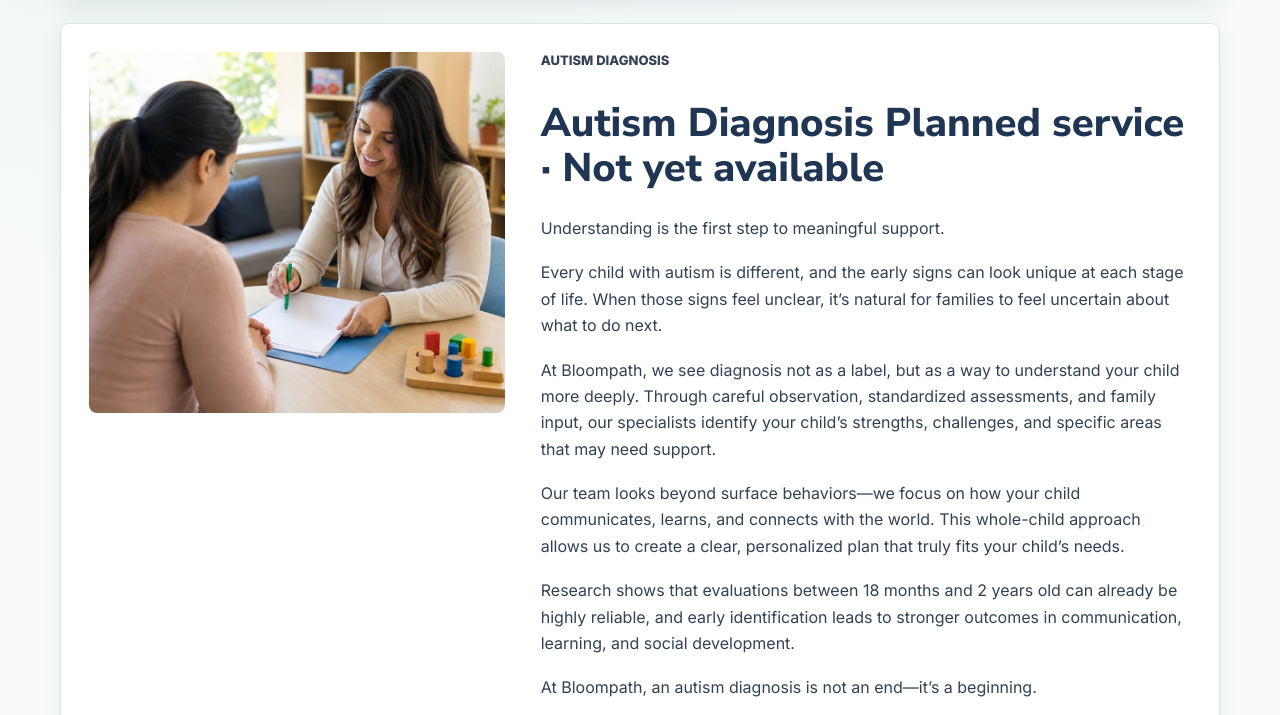
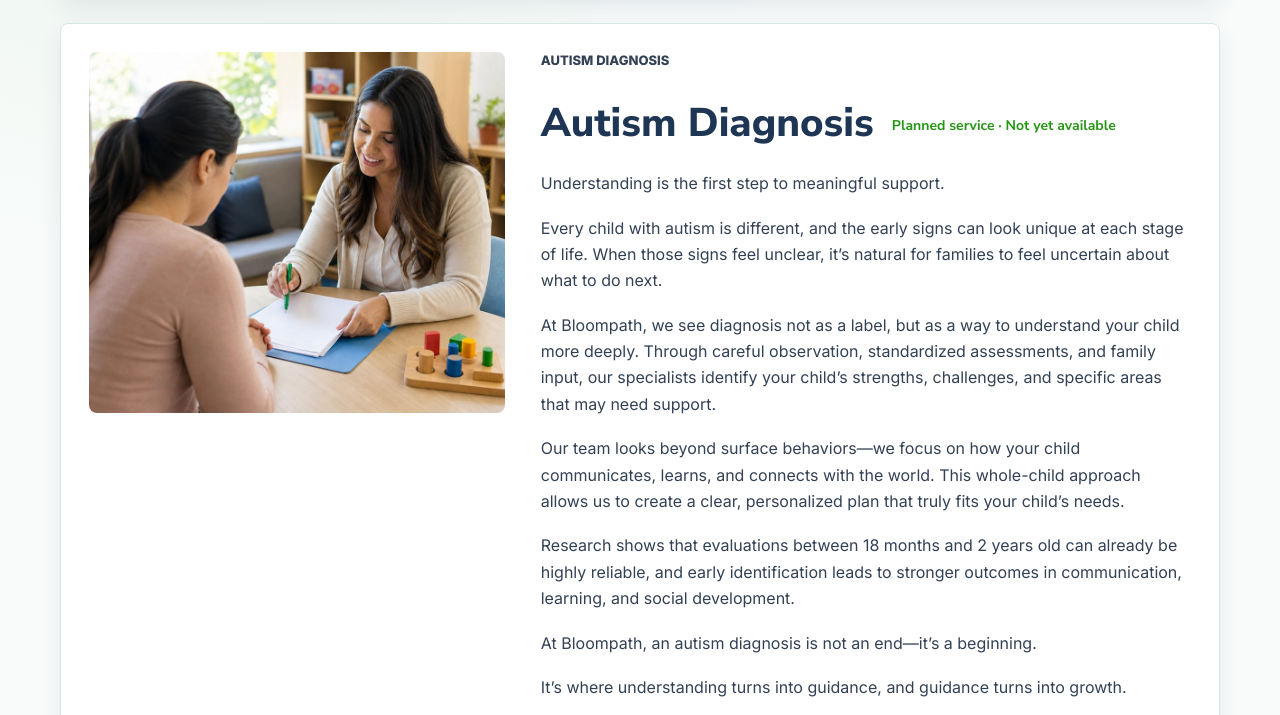
Before and after one commit to admin766/bloompath-website, a website: page services/index.html in a window 1280 px wide. Shown: the part 5799-6514 px from the top of the page. Drawn offline with nearby package versions, Linux system fonts and the light colour scheme.

Commit message:
Style planned service labels

```diff
--- a/assets/css/styles.css
+++ b/assets/css/styles.css
@@ -866,8 +866,7 @@ p {
   gap: 10px;
 }
 
-.skill-tags span,
-.availability-tag {
+.skill-tags span {
   display: inline-flex;
   align-items: center;
   min-height: 36px;
@@ -1008,9 +1007,15 @@ p {
   border-radius: var(--radius);
 }
 
-.availability-service {
-  border-color: rgba(37, 150, 19, 0.24);
-  background: linear-gradient(180deg, var(--white), var(--soft-bg));
+.service-status {
+  display: inline-block;
+  margin-left: 0.5em;
+  vertical-align: middle;
+  color: var(--primary-green);
+  font-size: 0.875rem;
+  font-weight: 700;
+  line-height: 1.3;
+  white-space: normal;
 }
 
 .who-section {
```
